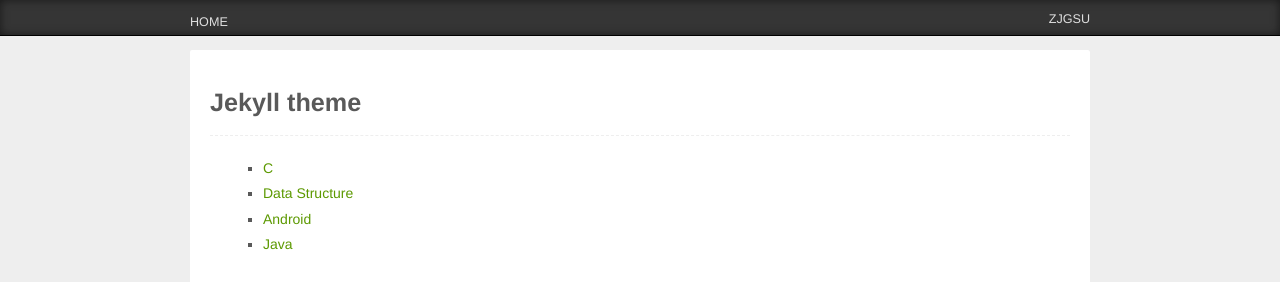
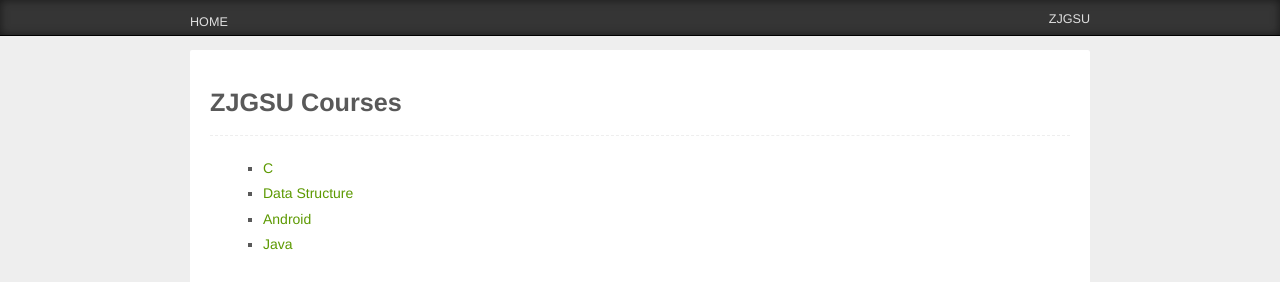
Before and after one commit to zjsu/zjsu.github.io, a Jekyll site: the page built from index.md, in a window 1280 px wide. Shown: the top 282 px of the page. Built offline with Jekyll 4.4.1, drawn with Linux system fonts in a browser that asks for light colours; Markdown is read by kramdown in place of the engine named in the settings; comment, search, counter and statistics services are not loaded.

Commit message:
Add disqus

```diff
--- a/_config.yml
+++ b/_config.yml
@@ -1,7 +1,7 @@
-title: Jekyll theme
-baseurl: '/theme'
+title: 'ZJGSU Courses'
+baseurl: ''
 
-disqus_short_name: zjsutheme
+disqus_short_name: zjgsu
 
 defaults:
   -
```
